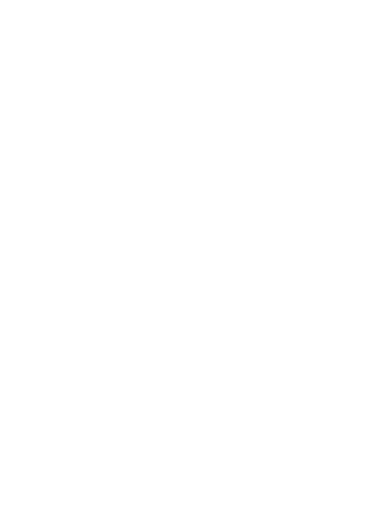
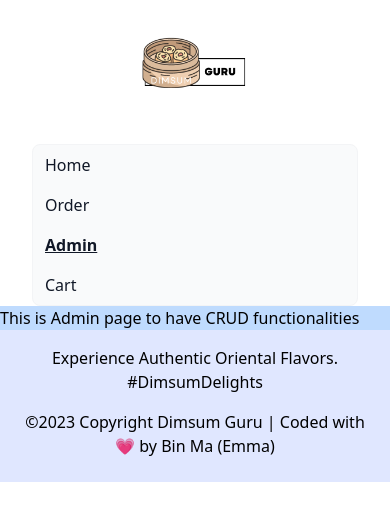
Before and after one commit to EmmaBin/dimsum_guru, a React (Create React App) app in the folder client/: page /admin in a window 390 px wide. Before the commit this address had no page. Shown: the top 520 px of the page. Built offline with nearby package versions, Linux system fonts and the light colour scheme.

Commit message:
make all images the same size and responsive

```diff
--- a/client/src/App.js
+++ b/client/src/App.js
@@ -3,7 +3,9 @@
 import { NavLayout } from "./NavLayout";
 import Checkout from "./pages/Checkout";
 import Order from "./pages/Order";
+import Admin from "./pages/Admin"
 import { useState } from 'react';
+
 
 
 function App() {
@@ -14,6 +16,7 @@
         <Route path="/" element={<Home />} />
         <Route path="/order" element={<Order cart={cart} setCart={setCart} />} />
         <Route path="/checkout" element={<Checkout cart={cart} setCart={setCart} />} />
+        <Route path="/admin" element={<Admin />} />
       </Route>
 
 
--- a/client/src/NavLayout.js
+++ b/client/src/NavLayout.js
@@ -34,14 +34,21 @@
                             style={({ isActive }) => {
                                 return isActive ? { fontWeight: '600', textDecoration: 'underline' } : {}
                             }}
+                            to="/admin">Admin</NavLink>
+                    </li>
+                    <li>
+                        <NavLink className="block py-2 pl-3 pr-4 text-gray-900 rounded hover:bg-gray-100 md:hover:bg-transparent md:border-0 md:hover:text-teal-700 md:p-0 dark:text-white md:dark:hover:text-blue-500 dark:hover:bg-gray-700 dark:hover:text-white md:dark:hover:bg-transparent"
+                            style={({ isActive }) => {
+                                return isActive ? { fontWeight: '600', textDecoration: 'underline' } : {}
+                            }}
                             to="/checkout">Cart</NavLink>
                     </li>
                 </ul>
             </div>
             <Outlet context={[ showFood, setShowFood]} />
-            <footer className="flex flex-col items-center justify-center text-center p-4">
-                <h4>Experience Authentic Oriental Flavors at Our Dimsum Restaurant. Embrace the Journey of Asian Gastronomy Today. #DimsumDelights</h4>
-                <h5>©2023 Copyright Dimsum Guru | Coded with 💗 by Bin Ma (Emma)</h5>
+            <footer className="flex flex-col items-center justify-center text-center p-4 bg-indigo-100">
+                <h4 className="mb-4">Experience Authentic Oriental Flavors. #DimsumDelights</h4>
+                <h5 className="mb-2">©2023 Copyright Dimsum Guru | Coded with 💗 by Bin Ma (Emma)</h5>
             </footer>
         </div>
     )
--- /dev/null
+++ b/client/src/pages/Admin.js
@@ -0,0 +1,8 @@
+export default function Admin() {
+    return (
+    <>
+        <h1 className=" bg-blue-200">This is Admin page to have CRUD functionalities</h1>
+    </>
+    )
+
+}
--- a/client/src/pages/Order.js
+++ b/client/src/pages/Order.js
@@ -21,18 +21,21 @@
     }, [])
 
     return (
-        <>
+        <div className="grid grid-cols-2 gap-y-10 gap-x-0 place-items-center my-4">
             {foods.map((food) => {
                 return (
 
-                    <div key={food.food_id}>
-                        <img src={`http://localhost:5000/${food.image}`} alt={food.name} />
-
-                        <h4>{food.name}</h4>
-                        <h4>{food.price}</h4>
+                    <div key={food.food_id} className="w-full md:w-4/5" >
+                        <div className="w-full h-48 md:h-64 relative overflow-hidden">
+                            <img src={`http://localhost:5000/${food.image}`} alt={food.name} className="absolute top-0 left-0 w-full h-full object-cover" />
+                        </div>
+                        <div className="flex justify-between text-slate-950">
+                            <h4>{food.name.toUpperCase()}</h4>
+                            <h4>{food.price}</h4>
+                        </div>
                     </div>)
 
             })}
-        </>
+        </div>
     )
 }
```
Also changed, not shown: 2 other files (tests, documents, lock files or other folders).
